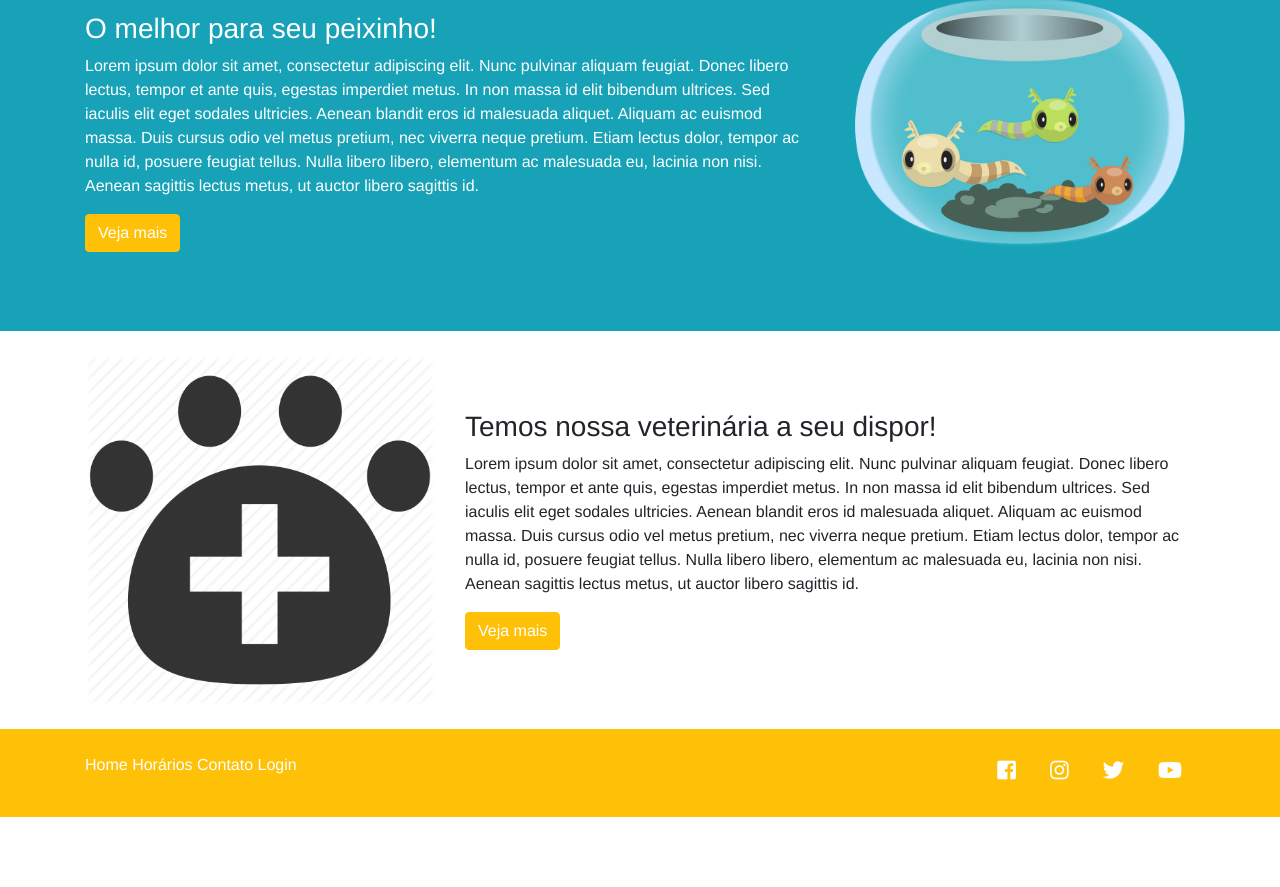
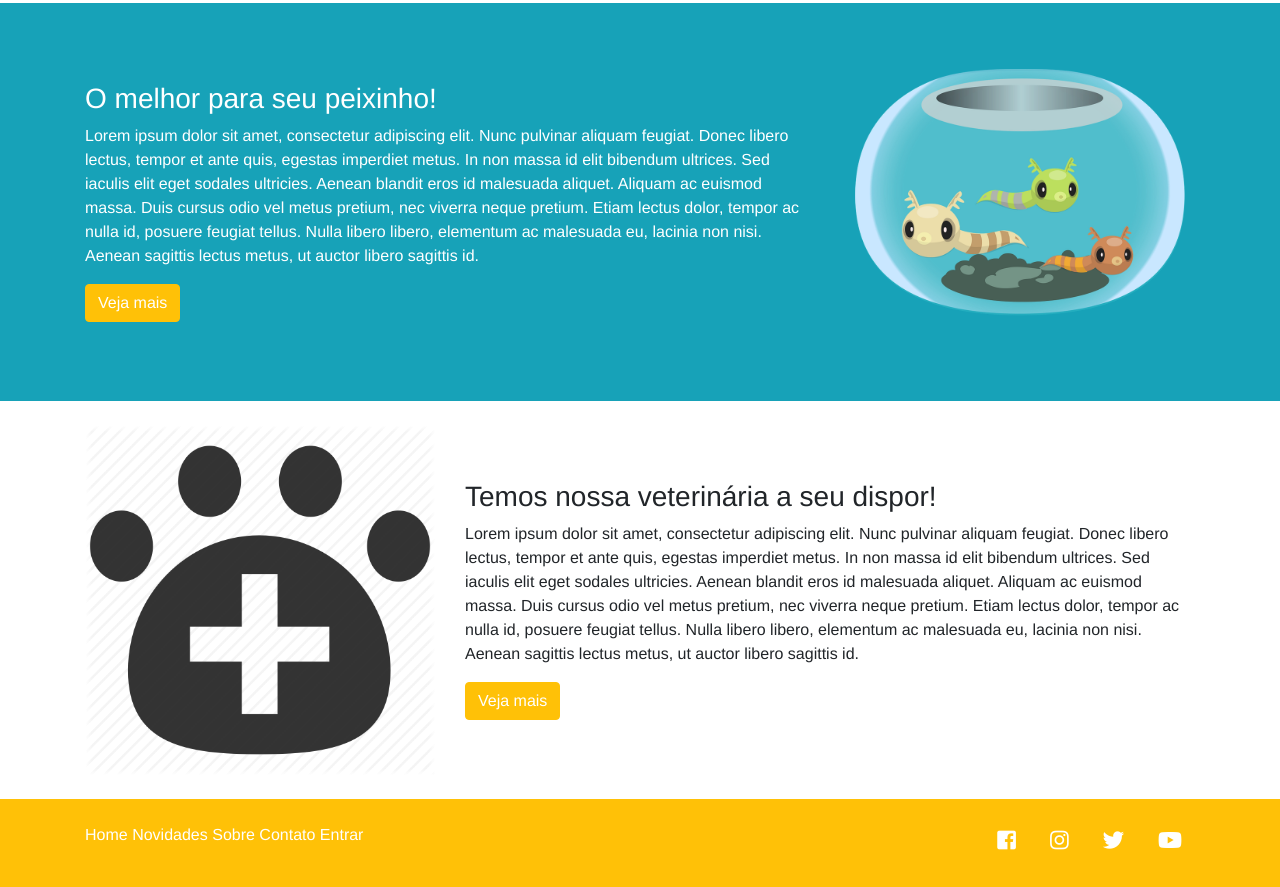
Before and after one commit to RodrigoOSilva/PortifolioPets, a plain HTML site: page index.html in a window 1280 px wide. Shown: the part 1514-2401 px from the top of the page. Before the commit the page ends 2331 px from the top, so only its background shows below. Drawn offline with nearby package versions, Linux system fonts and the light colour scheme.

Commit message:
Update index.html
dewd

```diff
--- a/index.html
+++ b/index.html
@@ -24,7 +24,7 @@
   </head>
   <body>
 <header>
-    <nav class="navbar navbar-expand-md navbar-light fixed-top navbar-transparente">
+    <nav class="navbar navbar-expand-md navbar-light navbar-transparente">
       <div class="container">
        <a href="" class="navbar-brand"><i class="fas fa-paw fa-3x" style="color: white"></i>
        </a>
@@ -161,9 +161,10 @@
                <div class="col-sm-8">
                 <p>
                     <a href="#">Home</a>
-                    <a href="#">Horários</a>
+                    <a href="#">Novidades</a>
+                    <a href="#">Sobre</a>
                     <a href="#">Contato</a>
-                    <a href="#">Login</a>
+                    <a href="#">Entrar</a>
                 </p>
                </div>
                <div class="col-sm-4 d-flex justify-content-end">
```
